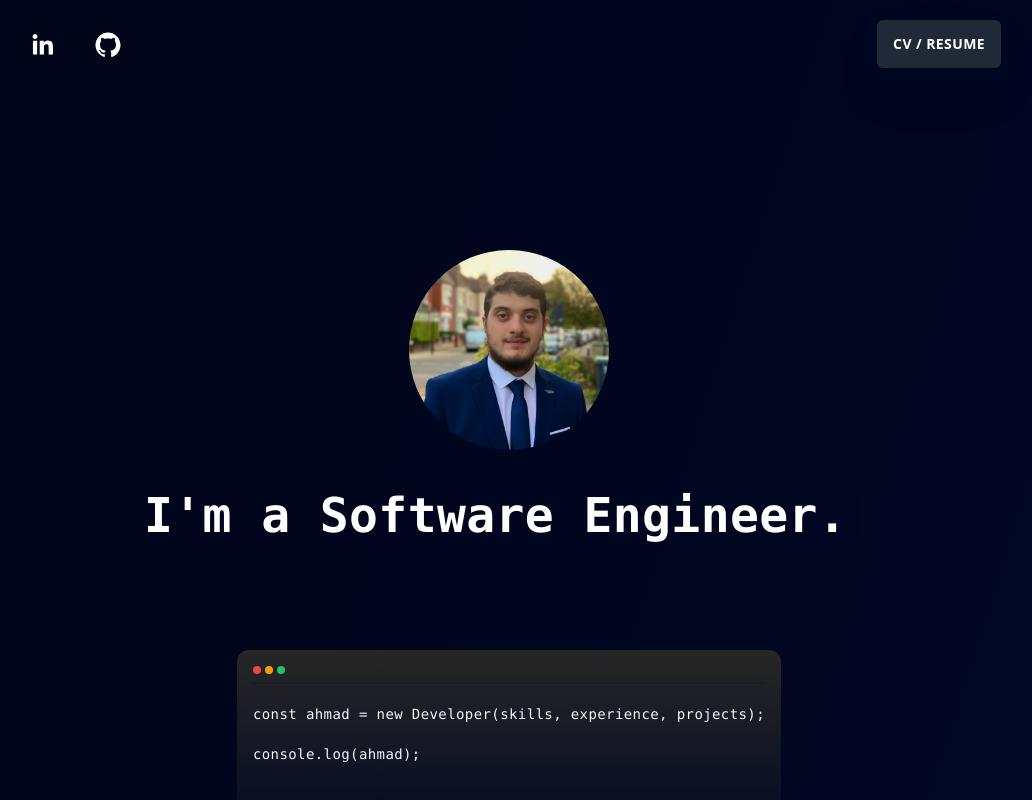
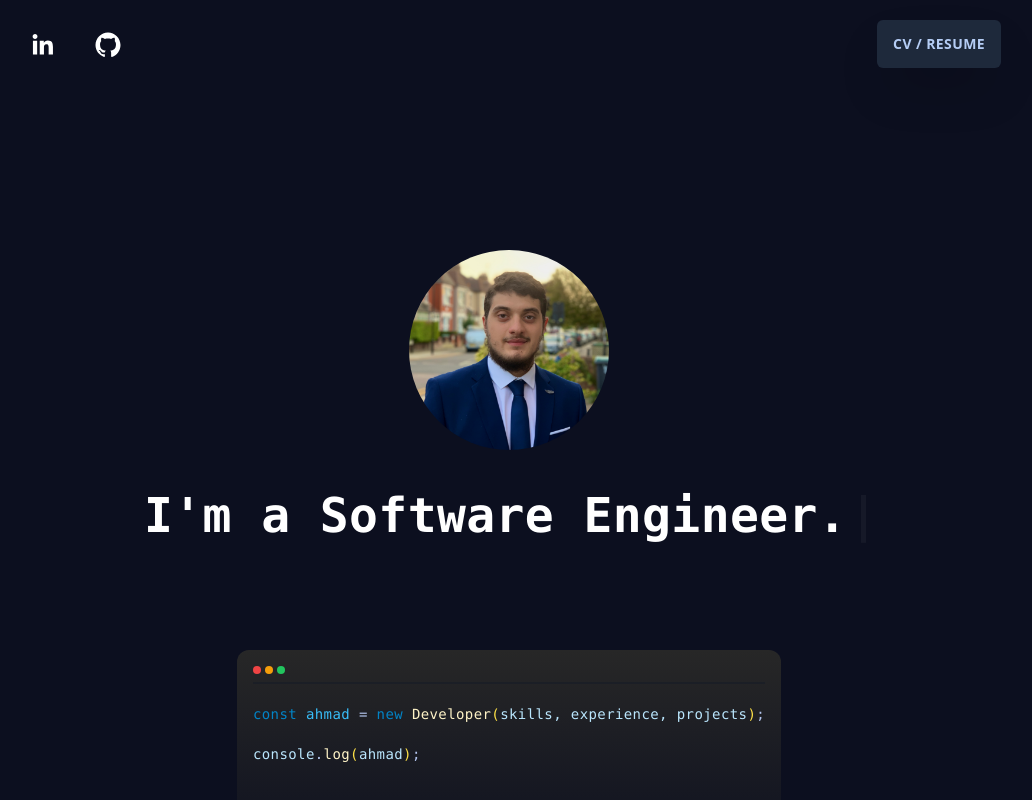
Before and after one commit to ahmadalghali/portfolio, a Next.js app: page / in a window 1280 px wide. Shown: the top 800 px of the page, without its empty margins (131-1163 px from the left). Built offline with nearby package versions, Linux system fonts and the light colour scheme.

Commit message:
add syntax highlighting to code panel+ styling changes

```diff
--- a/components/Header.tsx
+++ b/components/Header.tsx
@@ -16,7 +16,7 @@ function Header({}: Props) {
           <SocialIcon target='_blank' url='https://www.github.com/ahmadalghali' bgColor='transparent' fgColor='white' />
         </div>
 
-        <a href='/ahmad-alghali-cv.pdf' download className='rounded-md btn bg-gray-800 border-none  shadow-2xl '>
+        <a href='/ahmad-alghali-cv.pdf' download className='rounded-md btn bg-neutral border-none  shadow-2xl '>
           CV / Resume
         </a>
 
--- a/components/Hero.tsx
+++ b/components/Hero.tsx
@@ -1,14 +1,13 @@
 import Image from "next/image";
-import React, { useState } from "react";
+import React from "react";
 import { Cursor, useTypewriter } from "react-simple-typewriter";
 import HeroCodePanel from "./HeroCodePanel";
+
 type Props = {};
 
 function Hero({}: Props) {
-  const [showSecond, setShowSecond] = useState(false);
-
   const [text] = useTypewriter({
-    words: ["Hi, I'm Ahmad Alghali.", "I'm a Software Engineer.", "I love to <code />."],
+    words: ["Hi, I'm Ahmad Alghali.", "I'm a Software Engineer.", "I love to <Code/>."],
     delaySpeed: 2000,
     loop: 0,
     typeSpeed: 60,
--- a/components/HeroCodePanel.tsx
+++ b/components/HeroCodePanel.tsx
@@ -4,18 +4,37 @@ type Props = {};
 
 function HeroCodePanel({}: Props) {
   return (
-    <div className='bg-gradient-to-b from-[#272727] to-[#010722] text-left p-4 rounded-tr-xl rounded-tl-xl text-sm  mx-5'>
+    <div className='pb-10 bg-gradient-to-b from-[#272727] to-darkBlue text-left p-4 rounded-tr-xl rounded-tl-xl text-sm  mx-5'>
       <div className='flex space-x-1'>
         <div className='rounded-full w-2 h-2  bg-red-500'></div>
         <div className='rounded-full w-2 h-2  bg-amber-500'></div>
         <div className='rounded-full w-2 h-2  bg-green-500'></div>
       </div>
       <hr className='bg-gray-900 mt-2  opacity-40 border-0 h-[2px]' />
+
       <div className='mt-5'>
-        <code>{`const ahmad = new Developer(skills, experience, projects);`}</code>
+        <code>
+          <span className='text-sky-600'>const </span>
+          <span className='text-sky-400'>ahmad </span>
+          <span className=''>= </span>
+          <span className='text-sky-600'>new </span>
+          <span className='text-amber-100'>Developer</span>
+          <span className='text-yellow-300'>(</span>
+          <span className='text-sky-200'>skills, experience, projects</span>
+          <span className='text-yellow-300'>)</span>
+          <span>;</span>
+        </code>
       </div>
       <div className='mt-5'>
-        <code>{`console.log(ahmad);`}</code>
+        <code>
+          <span className='text-sky-200'>console</span>
+          <span>.</span>
+          <span className='text-amber-100'>log</span>
+          <span className='text-yellow-300'>(</span>
+          <span className='text-sky-200'>ahmad</span>
+          <span className='text-yellow-300'>)</span>
+          <span>;</span>
+        </code>
       </div>
       <div className='mt-10'>
         <hr className='bg-gray-700 opacity-40 mt-5 border-0  h-[1px]' />
--- a/components/Project.tsx
+++ b/components/Project.tsx
@@ -8,7 +8,7 @@ type Props = {
 
 function Project({ project }: Props) {
   return (
-    <div className={`flex flex-col rounded-xl py-3  px-5 shadow-2xl bg-slate-900 cursor-pointer`}>
+    <div className={`flex flex-col rounded-xl py-3  px-5 shadow-2xl bg-[#11141e] text-white cursor-pointer`}>
       <div className='flex justify-between items-center'>
         <p className={`text-2xl font-bold `}>{project.title}</p>
         <SocialIcon url={project.githubRepoUrl} target='_blank' bgColor='transparent' fgColor='white' />
--- a/pages/_document.js
+++ b/pages/_document.js
@@ -4,11 +4,6 @@ export default function Document() {
   return (
     <Html>
       <Head>
-        {/* <link rel="preconnect" href="https://fonts.googleapis.com"></link>
-        <link rel="preconnect" href="https://fonts.gstatic.com" crossorigin></link>
-        <link href="https://fonts.googleapis.com/css2?family=Roboto+Mono:wght@300;400;500;600;700&display=swap" rel="stylesheet"></link> */}
-
-
         <link rel="preconnect" href="https://fonts.googleapis.com"></link>
         <link rel="preconnect" href="https://fonts.gstatic.com" crossOrigin="true"></link>
         <link href="https://fonts.googleapis.com/css2?family=Poppins:wght@100;200;300;400;500;600;700;800;900&display=swap" rel="stylesheet"></link>
--- a/pages/api/hello.ts
+++ /dev/null
@@ -1,13 +0,0 @@
-// Next.js API route support: https://nextjs.org/docs/api-routes/introduction
-import type { NextApiRequest, NextApiResponse } from 'next'
-
-type Data = {
-  name: string
-}
-
-export default function handler(
-  req: NextApiRequest,
-  res: NextApiResponse<Data>
-) {
-  res.status(200).json({ name: 'John Doe' })
-}
--- a/pages/index.tsx
+++ b/pages/index.tsx
@@ -8,7 +8,7 @@ import Skills from "../components/Skills";
 
 const Home: NextPage = () => {
   return (
-    <div className='pb-96 bg-gradient-to-br from-[#010519] via-[#010722] to-[#0f1e3f] text-blue-50 tracking-wide'>
+    <div className='pb-20 bg-darkBlue tracking-wide'>
       <Head>
         <title>Ahmad Alghali Portfolio</title>
         {/* <meta name='description' content='Generated by create next app' />
--- a/tailwind.config.js
+++ b/tailwind.config.js
@@ -4,13 +4,13 @@ module.exports = {
   theme: {
     extend: {
       colors: {
-        'darkBlue': '#0f172a'
+        'darkBlue': '#0c0f1f'
       }
     },
   },
   plugins: [require("daisyui")],
   daisyui: {
-    // themes: ["night"]
+    themes: ["night"]
 
     // themes: [{
     //    mytheme: {
```
